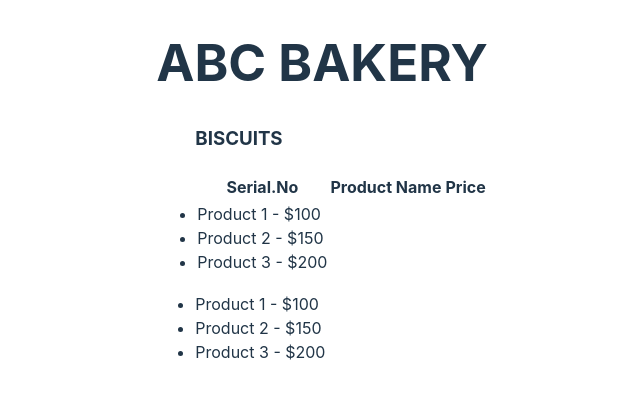
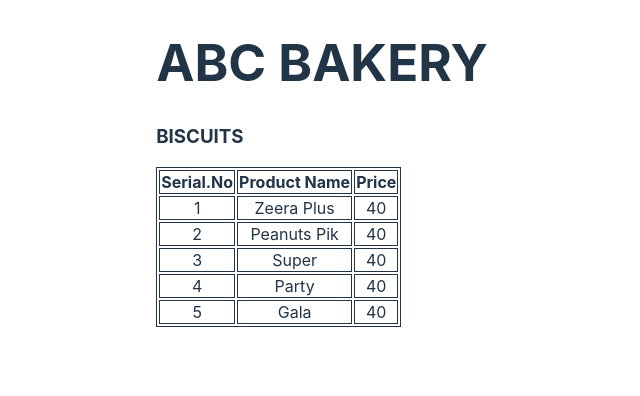
Before and after one commit to MuhammadShariqTanveer/React_Js, a React (Vite) app in the folder assignment1_react/: page / in a window 1280 px wide. Shown: the top 396 px of the page, without its empty margins (318-958 px from the left). Built offline with nearby package versions, Linux system fonts and the light colour scheme.

Commit message:
assignment1

```diff
--- a/assignment1_react/src/App.jsx
+++ b/assignment1_react/src/App.jsx
@@ -1,9 +1,28 @@
 import React from 'react';
 
 const products = [
-  { id: 1, name: 'Product 1', price: 100 },
-  { id: 2, name: 'Product 2', price: 150 },
-  { id: 3, name: 'Product 3', price: 200 },
+  {
+    id: 1,
+    name: 'Zeera Plus',
+    price: 40
+   },
+  {
+    id: 2,
+    name: 'Peanuts Pik',
+    price: 40
+  },
+  { id: 3,
+    name: 'Super',
+    price: 40
+  },
+  { id: 4,
+    name: 'Party',
+    price: 40
+  },
+  { id: 3,
+    name: 'Gala',
+    price: 40
+  },
   // Add more products as needed
 ];
 
@@ -18,7 +37,6 @@ const ProductList = () => {
   return (
     <div>
       <h1>ABC BAKERY</h1>
-      <ul>
         <h3>BISCUITS</h3>
         <table>
           <thead>
@@ -28,22 +46,25 @@ const ProductList = () => {
               <th>Price</th>
             </tr>
           </thead>
+          <tbody>
+        {products.map((data,ind) => (
+          <tr key={ind}>
+             <td>{ind + 1}</td>
+                <td>{data.name}</td>
+                <td>{data.price}</td>
+          </tr>
+        ))}
+        </tbody>
+         </table>
 
-        {products.map((product) => (
-          <li key={product.id}>
-            {product.name} - ${product.price}
-          </li>
-        ))}
-         </table>
-      </ul>
       {/* this is comment */}
-      <ul>
+      {/* <ul>
         {products2.map((products2) => (
           <li key={products2.id}>
             {products2.name} - ${products2.price}
           </li>
         ))}
-      </ul>
+      </ul> */}
     </div>
   );
 };
--- a/assignment1_react/src/index.css
+++ b/assignment1_react/src/index.css
@@ -1,6 +1,6 @@
 :root {
   font-family: Inter, system-ui, Avenir, Helvetica, Arial, sans-serif;
-  line-height: 1.5;
+  /* line-height: 1.5; */
   font-weight: 400;
 
   color-scheme: light dark;
@@ -67,3 +67,8 @@ button:focus-visible {
     background-color: #f9f9f9;
   }
 }
+
+table,td,th{
+  border: 1px solid;
+  text-align: center;
+}
```
